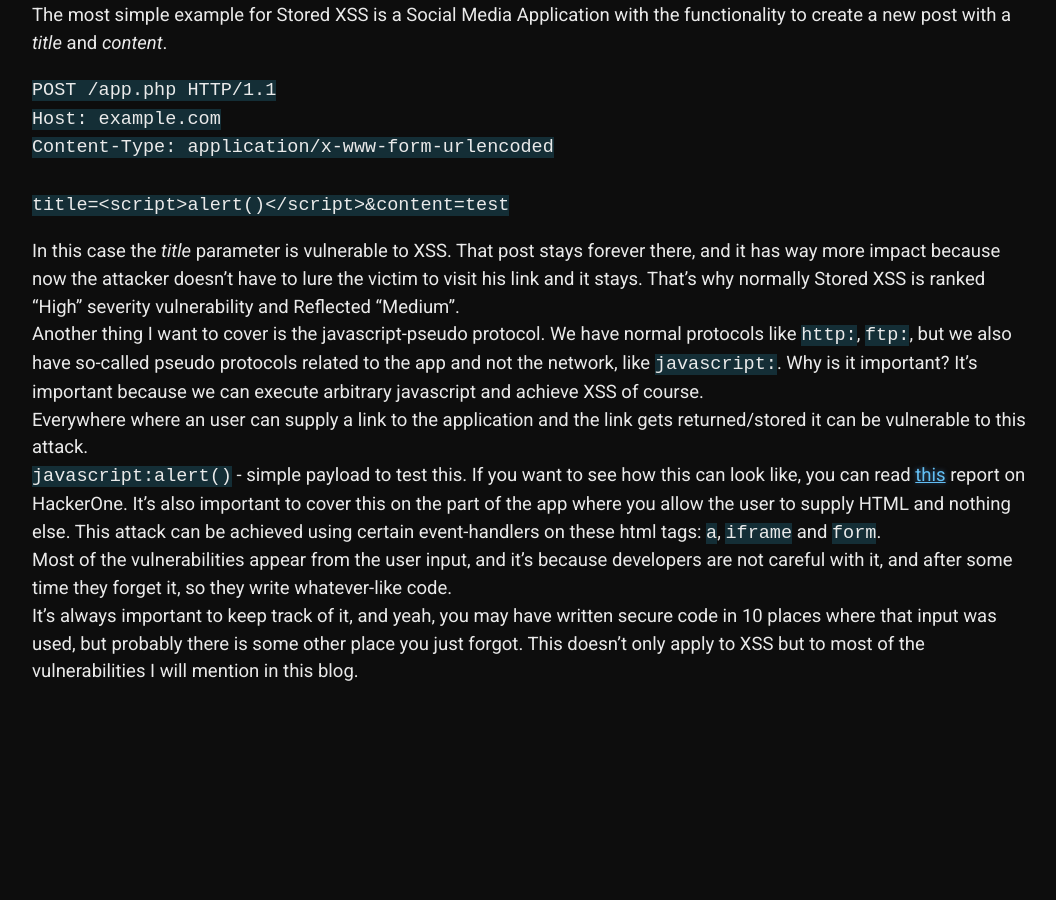
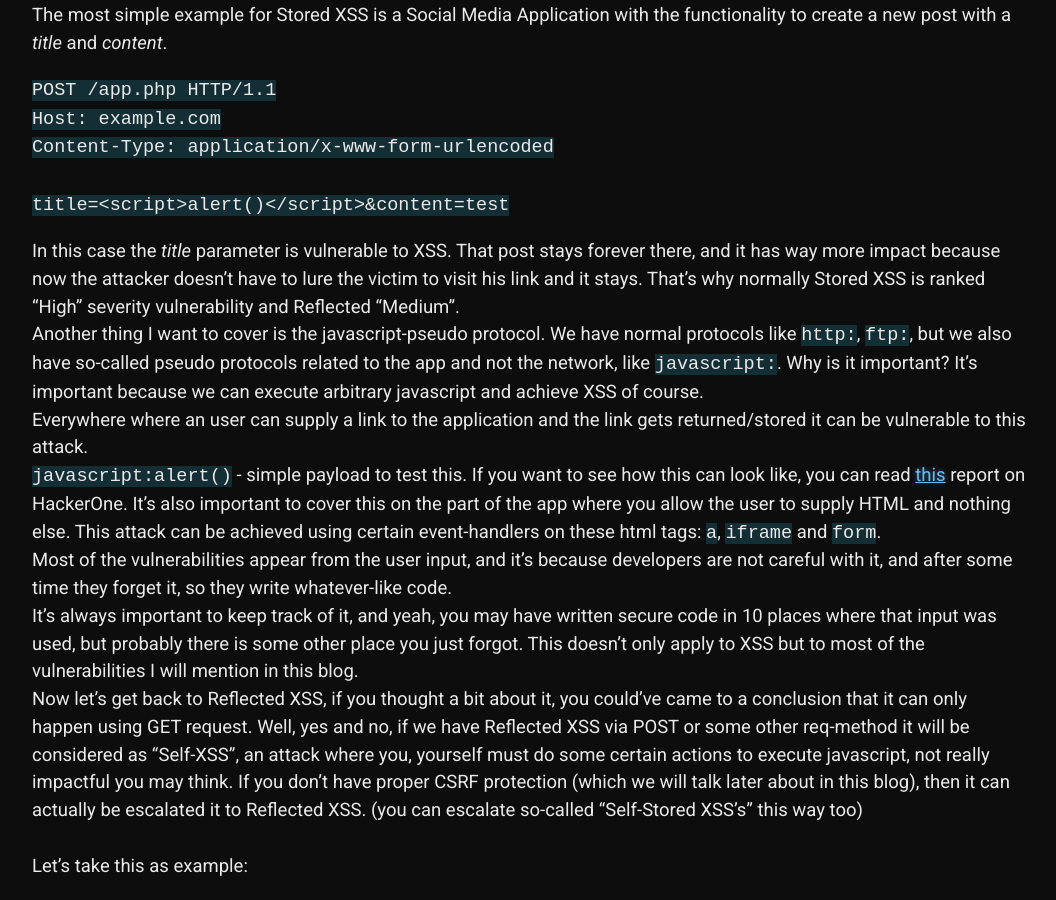
Before and after one commit to 20kilograma/blog, a Jekyll site: the page built from php-sec.md, in a window 1280 px wide and 900 px high, scrolled down 3596 px. Shown: the whole window, without its empty margins (108-1164 px from the left). Built offline with Jekyll 4.4.1, drawn with Linux system fonts in a browser that asks for light colours; some web fonts are replaced; our own code applies the rules of GitHub Pages for plain Markdown files; before the commit the page ends 4302 px from its top, so only the background shows below that.

Commit message:
Update php-sec.md

```diff
--- a/php-sec.md
+++ b/php-sec.md
@@ -91,4 +91,6 @@ Another thing I want to cover is the javascript-pseudo protocol. We have normal
 Everywhere where an user can supply a link to the application and the link gets returned/stored it can be vulnerable to this attack. <br><code>javascript:alert()</code> - simple payload to test this. If you want to see how this can look like, you can read <a href="https://hackerone.com/reports/1930763" target="_blank">this</a> report on HackerOne. It's also important to cover this on the part of the app where you allow the user to supply HTML and nothing else. This attack can be achieved using certain event-handlers on these html tags: <code>a</code>, <code>iframe</code> and <code>form</code>. <br>
 Most of the vulnerabilities appear from the user input, and it's because developers are not careful with it, and after some time they forget it, so they write whatever-like code.
 <br>
-It's always important to keep track of it, and yeah, you may have written secure code in 10 places where that input was used, but probably there is some other place you just forgot. This doesn't only apply to XSS but to most of the vulnerabilities I will mention in this blog.
+It's always important to keep track of it, and yeah, you may have written secure code in 10 places where that input was used, but probably there is some other place you just forgot. This doesn't only apply to XSS but to most of the vulnerabilities I will mention in this blog. <br>
+Now let's get back to Reflected XSS, if you thought a bit about it, you could've came to a conclusion that it can only happen using GET request. Well, yes and no, if we have Reflected XSS via POST or some other req-method it will be considered as "Self-XSS", an attack where you, yourself must do some certain actions to execute javascript, not really impactful you may think. If you don't have proper CSRF protection (which we will talk later about in this blog), then it can actually be escalated it to Reflected XSS. (you can escalate so-called "Self-Stored XSS's" this way too)<br> <br>
+Let's take this as example:
```
